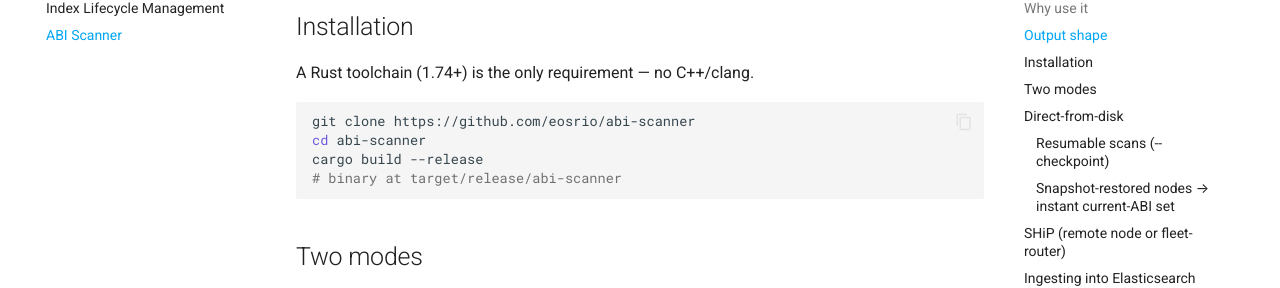
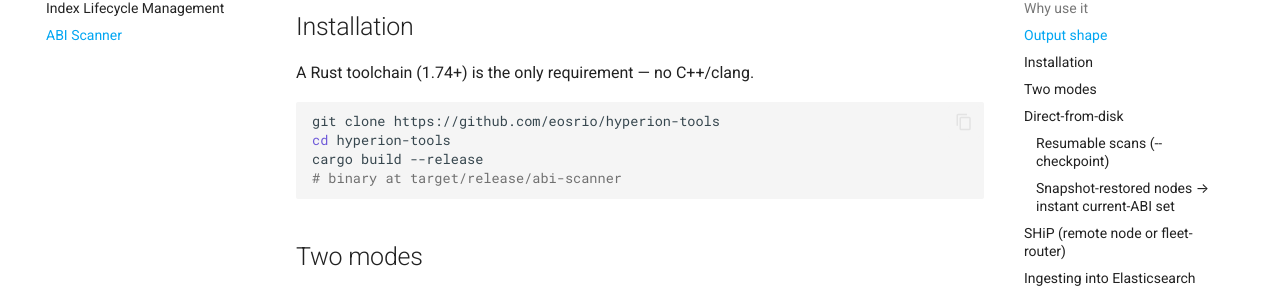
Before and after one commit to eosrio/hyperion-docs, an MkDocs documentation site: the page built from docs/providers/operations/abi_scanner.md, in a window 1280 px wide and 900 px high, scrolled down 1751 px. Shown: the part 148-436 px from the top of the window. Built offline with MkDocs 1.6.1 and Material for MkDocs 9.7.7, drawn with Linux system fonts in a browser that asks for light colours; comment, search, counter and statistics services are not loaded; the version menu is left out; some of the changed text lies outside the part shown.

Commit message:
docs: update repo references abi-scanner -> hyperion-tools

````diff
--- a/docs/providers/operations/abi_scanner.md
+++ b/docs/providers/operations/abi_scanner.md
@@ -1,6 +1,6 @@
 # ABI Scanner
 
-[**abi-scanner**](https://github.com/eosrio/abi-scanner){:target="_blank"} is a standalone, high-performance tool that extracts **every contract ABI version** (`setabi`) across a chain's history into a portable snapshot that drops straight into Hyperion's ABI index (`<chain>-abi-v1`).
+[**abi-scanner**](https://github.com/eosrio/hyperion-tools){:target="_blank"} is a standalone, high-performance tool that extracts **every contract ABI version** (`setabi`) across a chain's history into a portable snapshot that drops straight into Hyperion's ABI index (`<chain>-abi-v1`).
 
 It is a fast, off-the-critical-path alternative to seeding ABIs by running the indexer in `abi_scan_mode`.
 
@@ -47,8 +47,8 @@
 A Rust toolchain (1.74+) is the only requirement — no C++/clang.
 
 ```bash
-git clone https://github.com/eosrio/abi-scanner
-cd abi-scanner
+git clone https://github.com/eosrio/hyperion-tools
+cd hyperion-tools
 cargo build --release
 # binary at target/release/abi-scanner
 ```
@@ -135,6 +135,6 @@
 
 ## Reference
 
-- Source & full README: [github.com/eosrio/abi-scanner](https://github.com/eosrio/abi-scanner){:target="_blank"}
+- Source & full README: [github.com/eosrio/hyperion-tools](https://github.com/eosrio/hyperion-tools){:target="_blank"}
 - Pure-Rust abieos backend: [github.com/eosrio/rs-abieos](https://github.com/eosrio/rs-abieos){:target="_blank"}
 - Multi-node SHiP fan-out: [github.com/eosrio/fleet-router](https://github.com/eosrio/fleet-router){:target="_blank"}
````
Also changed, not shown: docs/tiered-storage/components.md (+3 -3 lines), docs/tiered-storage/operations.md (+1 -1 lines), docs/tiered-storage/overview.md (+4 -4 lines).
